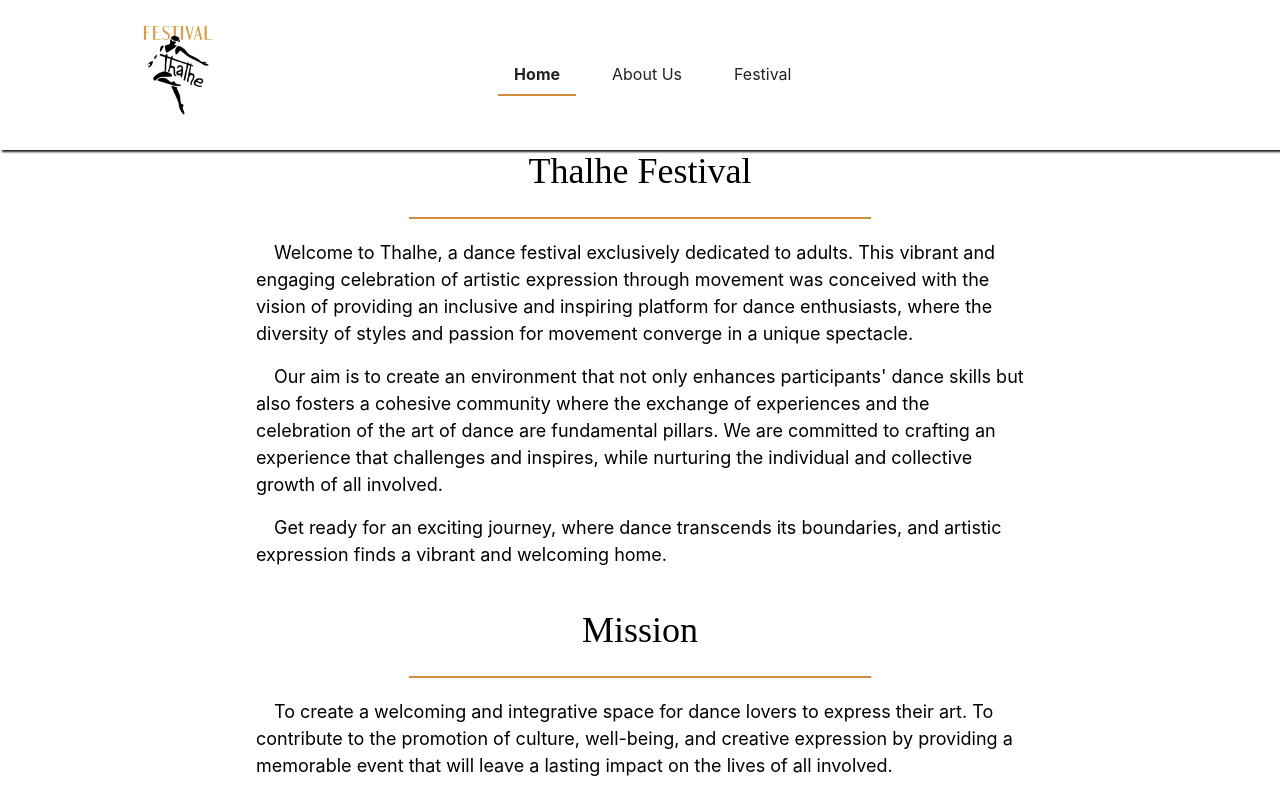
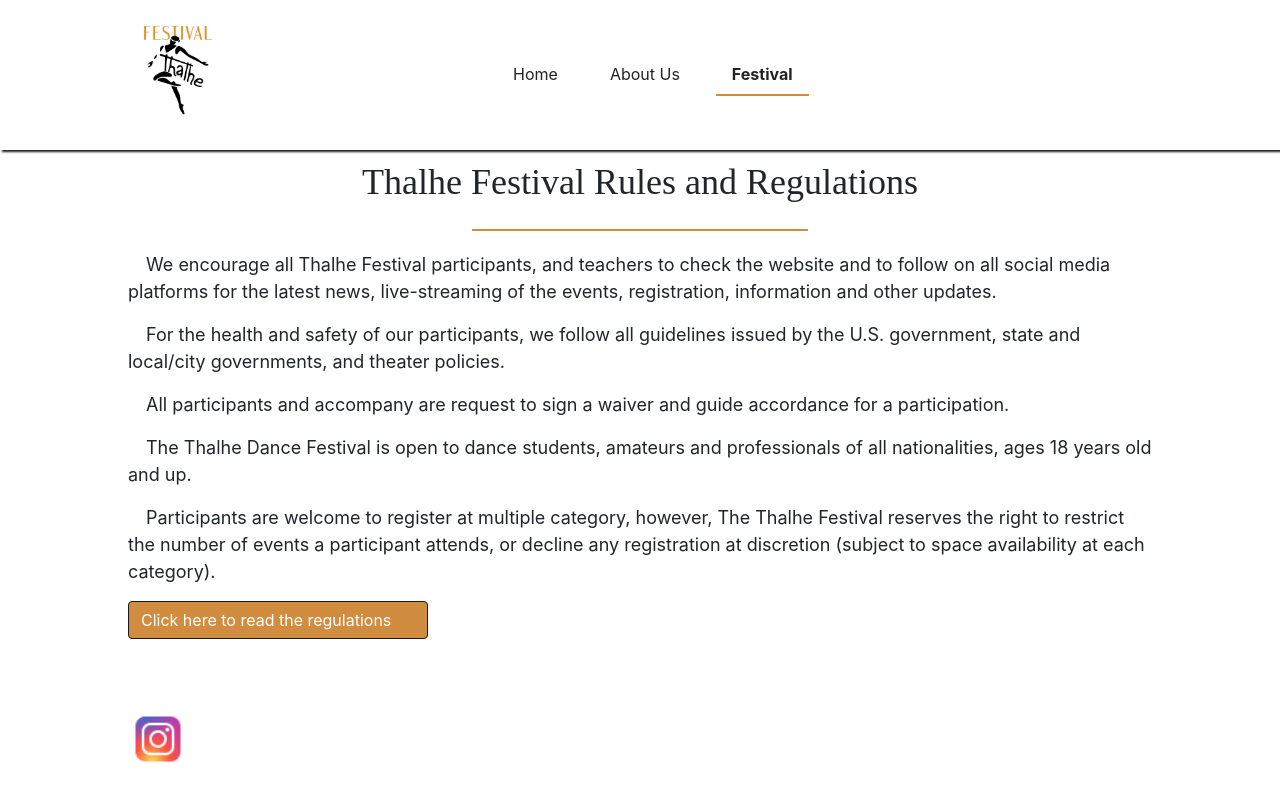
Before and after one commit to Devjuanfonte/Front-end-Projeto-Thale, a plain HTML site: page page.html in a window 1280 px wide. Both pictures are taken after a click on the link "Festival". Shown: the top 792 px of the page. Drawn offline with Linux system fonts and the light colour scheme; files whose address does not match are found by name.

Commit message:
adicionando icon do instagram e ajustando a página do festival

```diff
--- a/Assets/styles.css/style.css
+++ b/Assets/styles.css/style.css
@@ -404,7 +404,25 @@ header{
     align-items: center;
     justify-content: center !important;
  }
+.socialMedia{
+    height: 200px;
+    display: flex;
+    justify-content: left;
+    align-items: center;
+}
+.navIcon{
+    width: 350px;
+    display: flex;
+    justify-content: space-between;
+}
+.mediaIcon{
+    width: 60px;
+    height: 60px;
 
+    background-image: url('../imgs/instagram.png');
+    background-position: center;
+    background-size: cover;
+}
 /*Login Page*/
 
 .loginSection {
--- a/page.html
+++ b/page.html
@@ -21,7 +21,7 @@
                 <div class="headerNavButtons" id="navbarNav">
                     <a class="nav-link nav-item active" id="homeNavButton" href="#">Home</a>
                     <a class="nav-link nav-item" id="historyNavButton" href="#">About Us</a>
-                    <a class="nav-link nav-item"  id="festivalNavButton" href="#">Festival</a>
+                    <a class="nav-link nav-item"  id="festivalNavButton" onclick=" reloadFestivalPage()" href="#">Festival</a>
 
                 </div>
             </div>
@@ -218,7 +218,11 @@
                                                 <a class="btn btn-primary buttonStyle pdf" id="pdf" href="./Assets/Thalhe_regulations_1.0.pdf" target="_blank">
                                                    Click here to read the regulations
                                                 </a>
-
+                                                <div class="socialMedia">
+                                                    <div class="navIcon">
+                                                        <a href="https://www.instagram.com/thalhefestival/" target="_blank"><div class="mediaIcon"></div></a>
+                                                    </div>
+                                                </div>
                                         </div>
                                 </div>
                             </section>
@@ -324,7 +328,10 @@
                             </div>
                         </div>
                     </section>
+
+
                 </main>
+
 
     </div>
 
```
Also changed, not shown: Assets/imgs/instagram.png (added).
